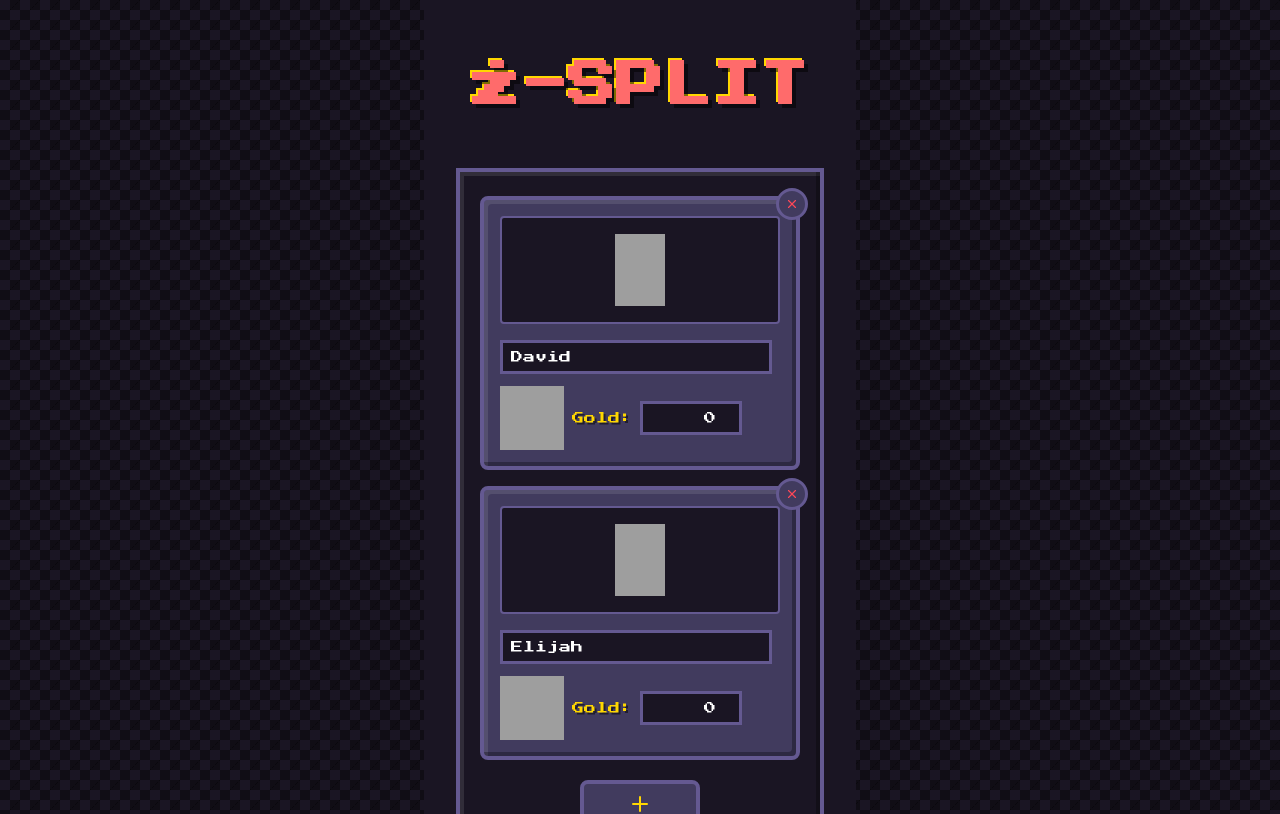
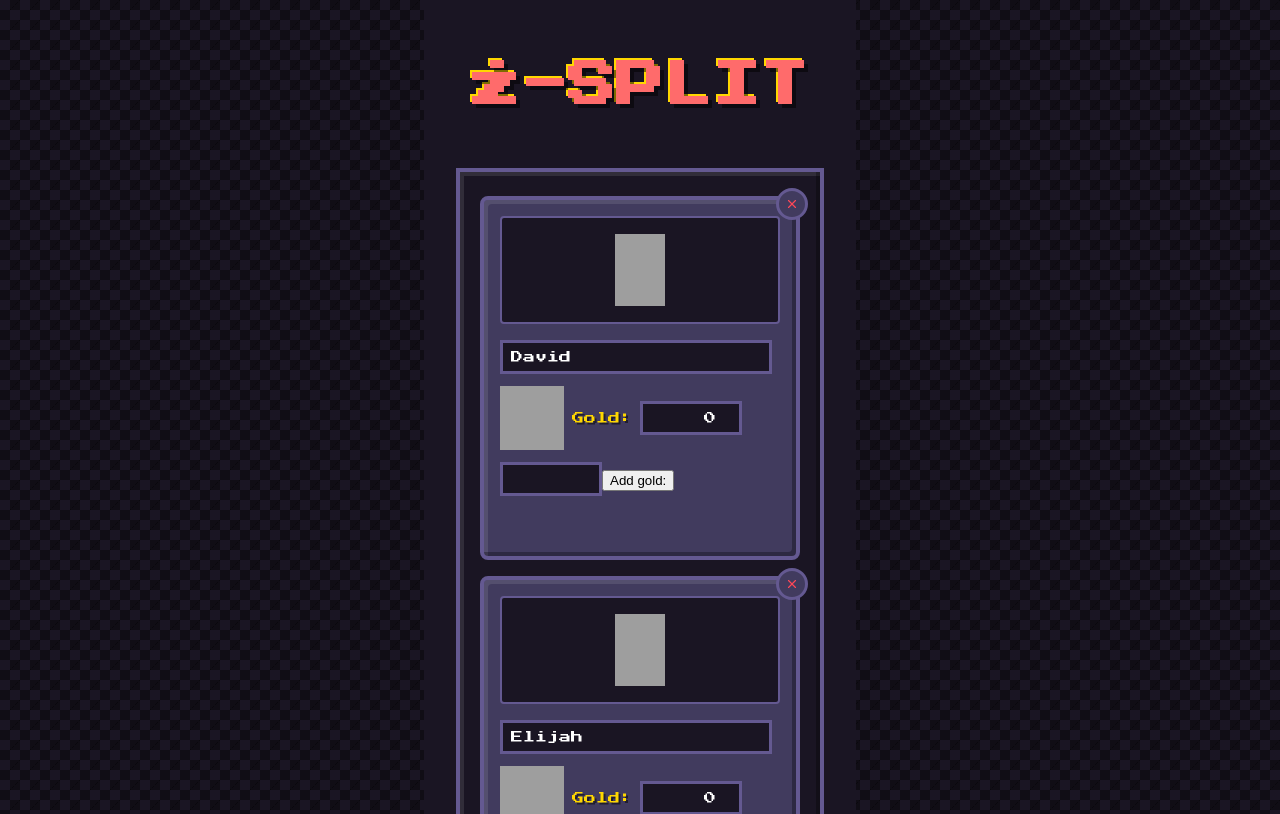
Before and after one commit to KarolPlonka/z-split, a React (Create React App) app: page / in a window 1280 px wide. Shown: the top 814 px of the page. Built offline with nearby package versions, Linux system fonts and the light colour scheme; grey boxes are pictures that could not be loaded.

Commit message:
new feature: user can now add singular contributions with names that will sum up to total

```diff
--- a/src/components/Person/PersonCard.tsx
+++ b/src/components/Person/PersonCard.tsx
@@ -8,6 +8,11 @@ interface PersonCardProps {
   person: Person;
   updatePerson: (index: number, updatedPerson: Person) => void;
   onRemove: (id: number) => void;
+}
+
+type Contribution = {
+    amount: number;
+    name: string;
 }
 
 export const PersonCard: React.FC<PersonCardProps> = ({
@@ -25,7 +30,10 @@ export const PersonCard: React.FC<PersonCardProps> = ({
     }
 
     // This allows the input to be empty
-    const [rawContribution, setRawContribution] = useState<string>(String(person.contribution));
+    const [rawContribution, setRawContribution] = useState<string>(person.contribution.toString());
+    const [rawAddedContribution, setRawAddedContribution] = useState<string>('');
+
+    const [contributions, setContributions] = useState<Contribution[]>([]);
 
     return (
         <div className="person-card">
@@ -66,11 +74,62 @@ export const PersonCard: React.FC<PersonCardProps> = ({
                             className="person-card__input person-card__input--contribution"
                             value={rawContribution}
                             onChange={(e) => {
+                                const contribution = Number(e.target.value) || 0;
+                                if (contributions.length > 0) {
+                                    const confirmed = window.confirm('Reset existing contributions?');
+                                    if (!confirmed) {
+                                        return;
+                                    }
+                                }
+
                                 setRawContribution(e.target.value);
-                                updateContribution(Number(e.target.value));
+                                updateContribution(contribution);
+                                setContributions([]);
                             }}
                         />
+
+
                     </div>
+
+                    <label className="person-card__input-label" htmlFor={`add-contribution-${person.id}`}>
+                        <input
+                            id={`add-contribution-${person.id}`}
+                            type="number"
+                            className="person-card__input person-card__input--contribution"
+                            value={rawAddedContribution}
+                            onChange={(e) => setRawAddedContribution(e.target.value)}
+                        />
+                        <button
+                            className="person-card__add-contribution"
+                            onClick={() => {
+                                const contributionToAdd = Number(rawAddedContribution) || 0;
+                                if (contributionToAdd === 0) {
+                                    return;
+                                }
+                                const newTotalContribution = contributions.reduce((acc, contribution) => acc + contribution.amount, 0) + contributionToAdd;
+                                setContributions([...contributions, { amount: contributionToAdd, name: '' }]);
+                                updateContribution(newTotalContribution);
+                                setRawAddedContribution('');
+                                setRawContribution(newTotalContribution.toString());
+                            }}
+                        >
+                            Add gold:
+                        </button>
+                    </label>
+
+                    <ul className="person-card__contributions-list">
+                        {contributions.map((contribution, i) => (
+                            <li key={i} className="person-card__contribution">
+                                {contribution.amount}
+                                <SpinningCoin size="small" />
+                                <input
+                                    type="text"
+                                    className="person-card__input person-card__input--contribution-name"
+                                    placeholder="contribution name"
+                                />
+                            </li>
+                        ))}
+                    </ul>
                 </div>
 
                 {person.debts.length > 0 && (
```
